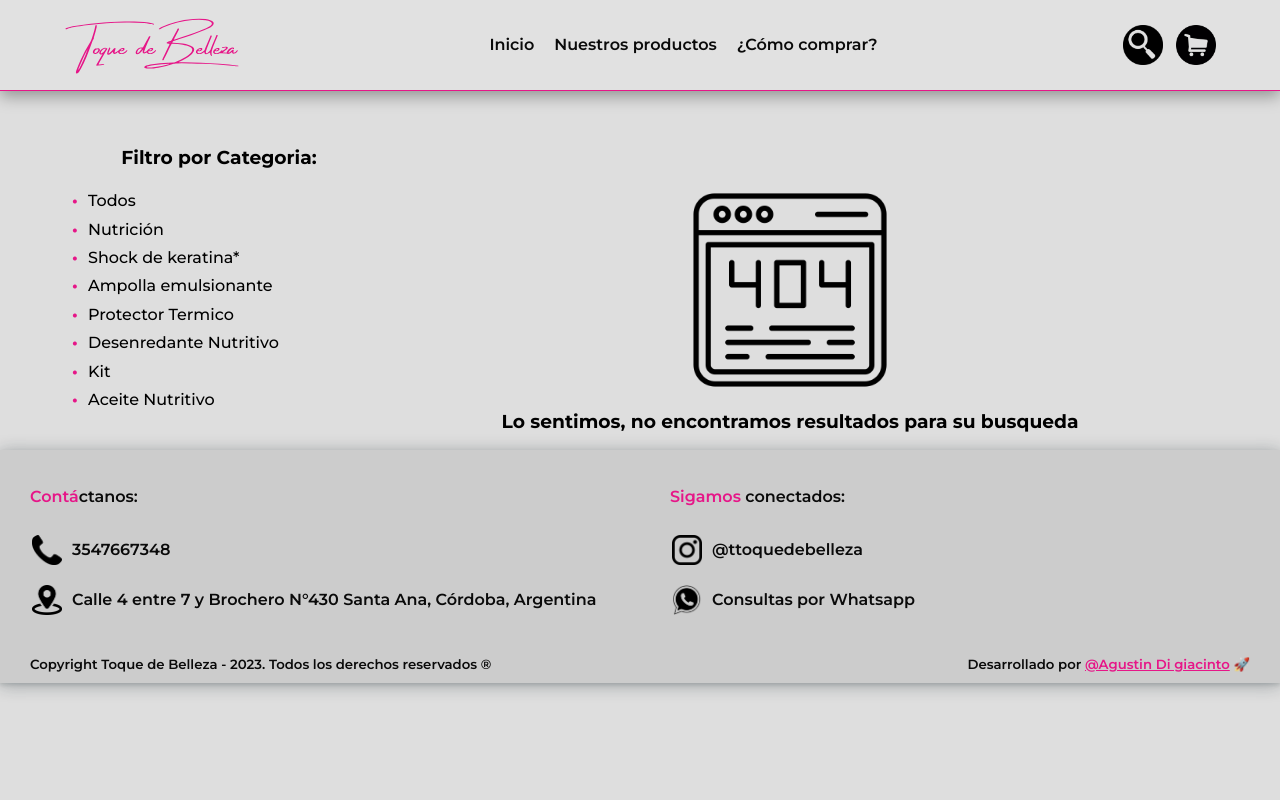
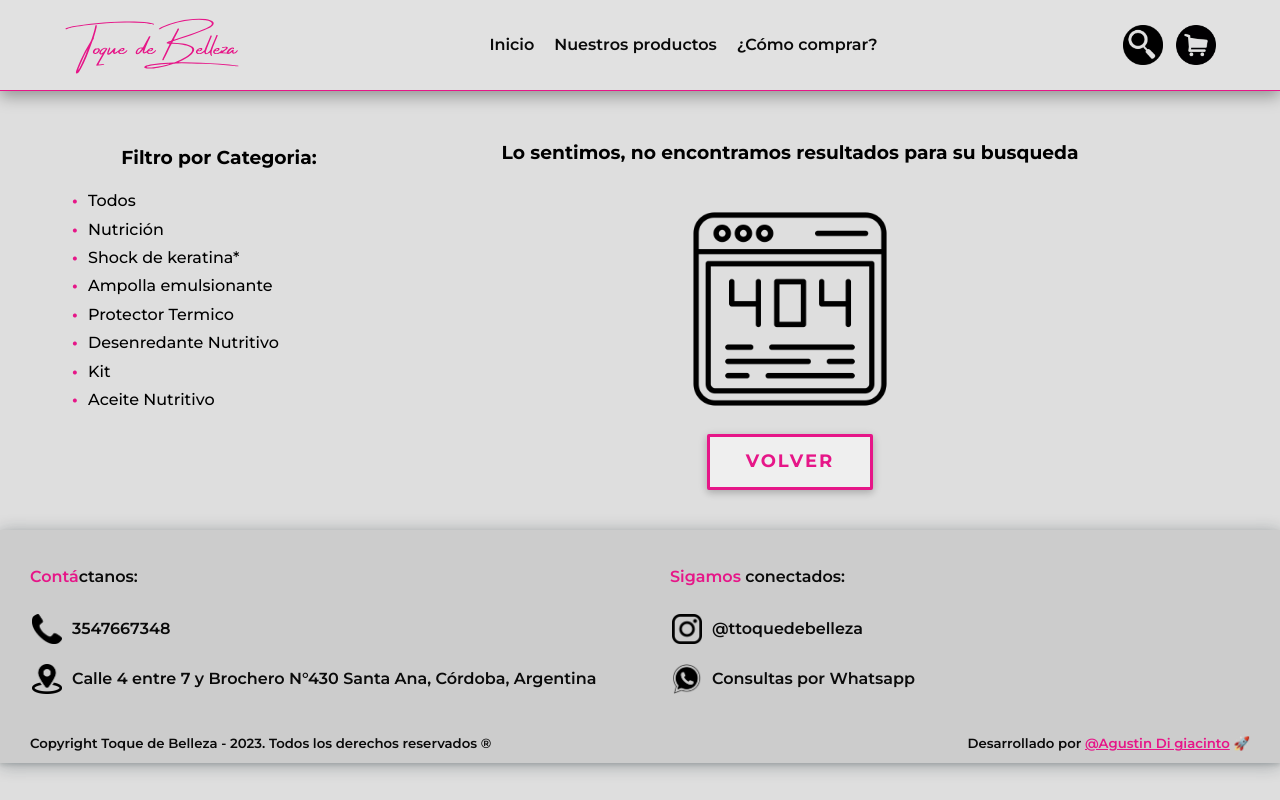
Before and after one commit to AgustinDi/ToqueDeBelleza, a Next.js app: page /productos/S/1 in a window 1280 px wide. Built offline with nearby package versions, Linux system fonts and the light colour scheme.

Commit message:
Back button added to no result on search

```diff
--- /dev/null
+++ b/app/productos/S/[input]/ProductSearched.css
@@ -0,0 +1,64 @@
+.prodSear_Container {
+     min-height: 430px;
+     display: flex;
+     flex-direction: column;
+     align-items: center;
+     justify-content: space-between;
+}
+
+.prodSear_BackButton {
+     margin-bottom: 30px;
+    font-size: 18px;
+    letter-spacing: 2px;
+    text-transform: uppercase;
+    display: inline-block;
+    text-align: center;
+    font-weight: bold;
+    padding: 0.7em 2em;
+    border: 3px solid var(--color-pinky);
+    border-radius: 2px;
+    position: relative;
+    box-shadow: 0 2px 10px rgba(0, 0, 0, 0.16), 0 3px 6px rgba(0, 0, 0, 0.1);
+    color: var(--color-pinky);
+    text-decoration: none;
+    transition: 0.3s ease all;
+}
+
+.prodSear_BackButton:before {
+    transition: 0.5s all ease;
+    position: absolute;
+    top: 0;
+    left: 50%;
+    right: 50%;
+    bottom: 0;
+    opacity: 0;
+    content: '';
+    background-color: var(--color-pinky);
+    z-index: -1;
+}
+
+.prodSear_BackButton:hover, .prodSear_BackButton:focus {
+  color: white;
+}
+
+.prodSear_BackButton:hover:before, .prodSear_BackButton:focus:before {
+    transition: 0.5s all ease;
+    left: 0;
+    right: 0;
+    opacity: 1;
+}
+
+.prodSear_BackButton:active {
+  transform: scale(0.98);
+}
+
+
+.prodSear_404Container {
+     position: relative;
+     width: 200px;
+     height: 200px;
+}
+
+.prodSear_Container h3 {
+     margin-top: 50px;
+}
--- a/app/productos/S/[input]/ProductSearched.jsx
+++ b/app/productos/S/[input]/ProductSearched.jsx
@@ -1,4 +1,6 @@
 import '../../ProductList.css';
+import './ProductSearched.css';
+import '@/app/Components/Categories.css';
 import ProductCard from '../../ProductCard';
 import productsJson from '../../Products.json';
 import { removeAccents } from '@/app/helper/functions';
@@ -34,13 +36,12 @@ export default function ProductSearched({ search }) {
           </div>
         </div>
         :
-        <div >
-          {/* agregar a futuro classnames a todo esto */}
-          <button style={{position: 'absolute', top: '0px'}}>Volver</button>
-          <div style={{position: 'relative', width: '200px', height: '200px', marginTop: '100px'}}>
+        <div className='prodSear_Container'>
+          <h3>Lo sentimos, no encontramos resultados para su busqueda</h3>
+          <div className='prodSear_404Container'>
             <Image fill src={'/error 404.png'} alt='error 404' />
           </div>
-          <h3 style={{marginBottom: '0px'}}>Lo sentimos, no encontramos resultados para su busqueda</h3>
+          <button className='prodSear_BackButton categoryContainer'>Volver</button>
         </div>
       }
 
```
